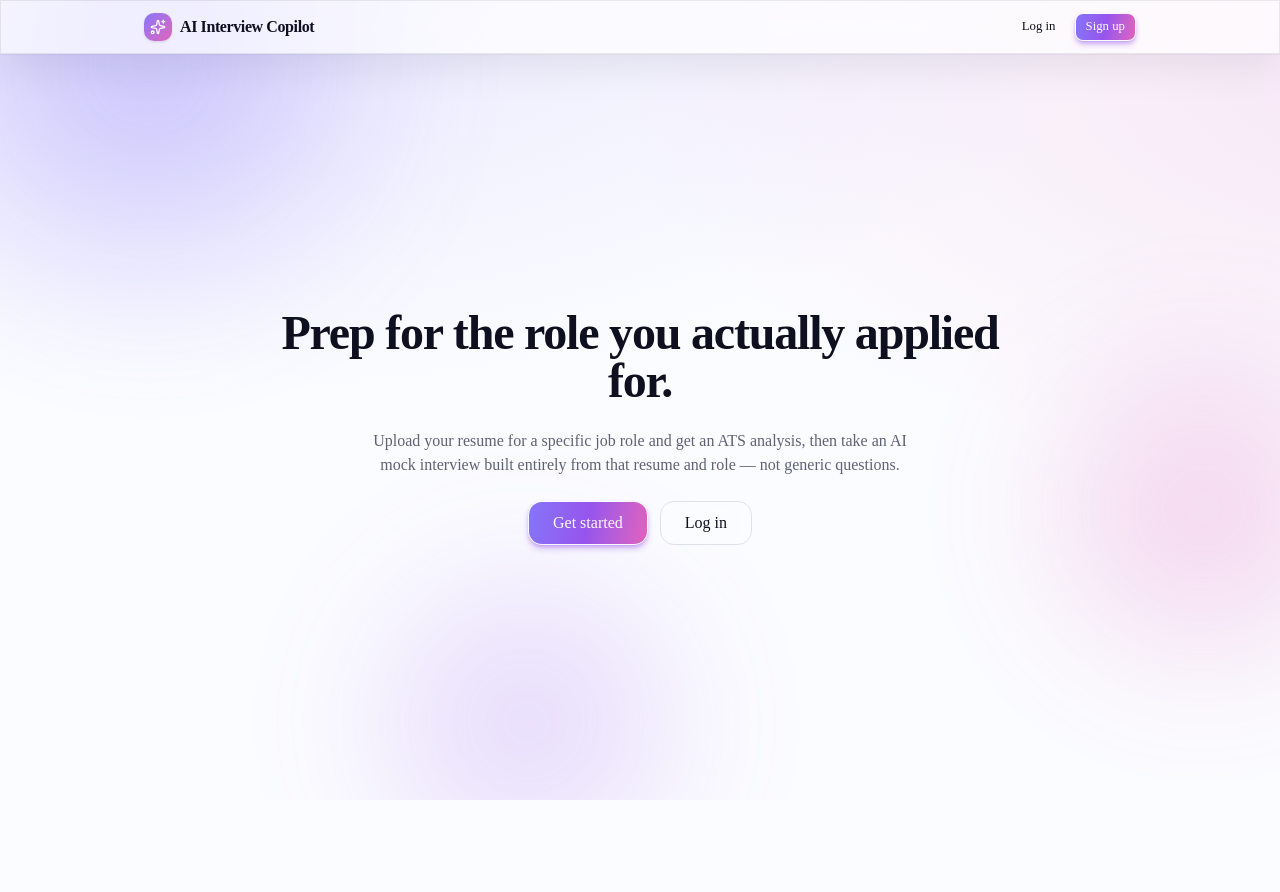
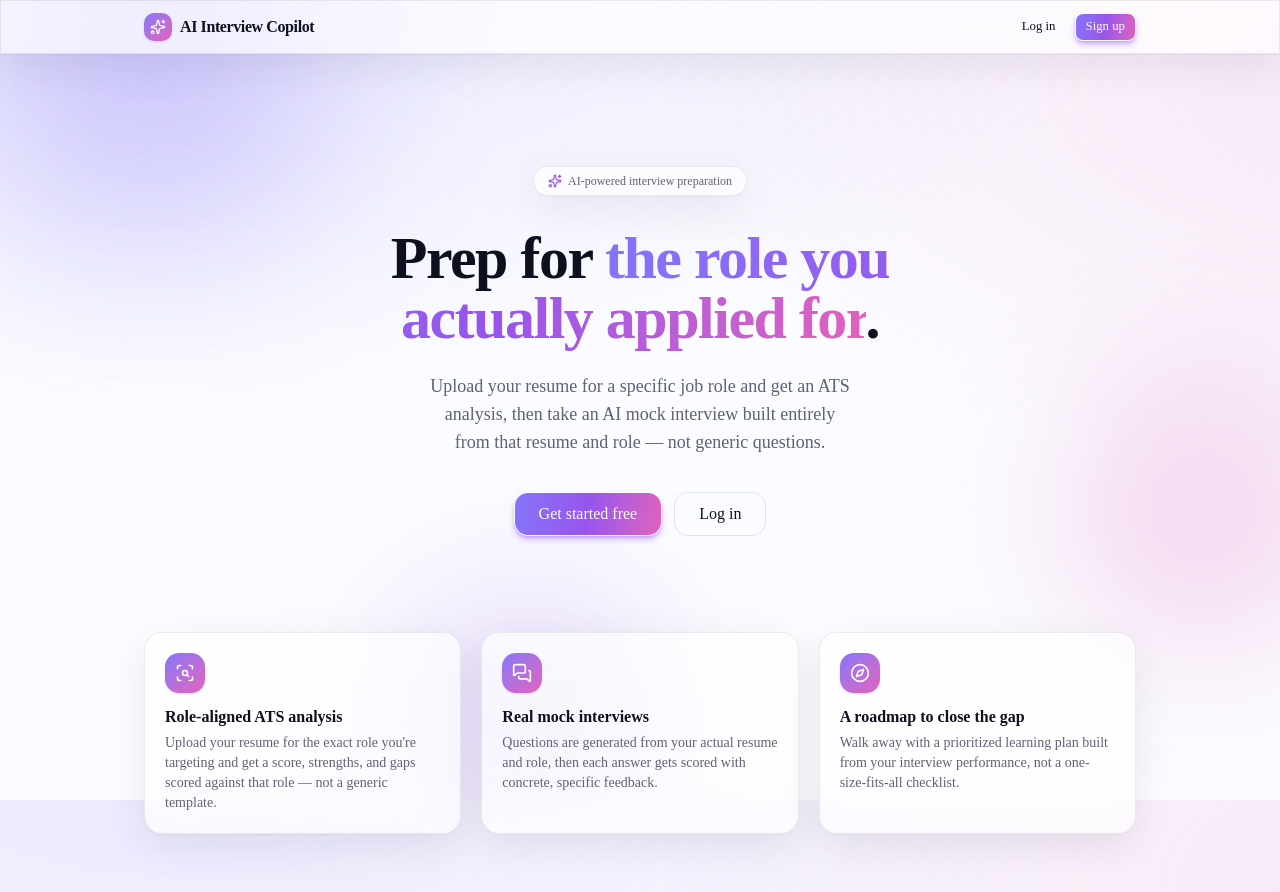
Before and after one commit to MMALLIKARJUN2312/AI_Interview_Copilot, a Next.js app in the folder client/: page / in a window 1280 px wide. Shown: the top 892 px of the page. Before the commit the page ends 800 px from the top, so only its background shows below. Built offline with nearby package versions, Linux system fonts and the light colour scheme; no server answers.

Commit message:
feat(auth): redesign landing, login, and register pages

```diff
--- a/client/app/login/page.tsx
+++ b/client/app/login/page.tsx
@@ -1,5 +1,6 @@
 "use client";
 
+import { LogIn } from "lucide-react";
 import Link from "next/link";
 import { useRouter } from "next/navigation";
 import { useState, type FormEvent } from "react";
@@ -46,8 +47,11 @@ export default function LoginPage() {
 
   return (
     <div className="mx-auto flex w-full max-w-sm flex-1 flex-col justify-center px-4 py-16">
-      <Card>
+      <Card className="glass-strong animate-fade-in-up">
         <CardHeader>
+          <div className="mb-1 flex size-10 items-center justify-center rounded-xl bg-[linear-gradient(135deg,var(--brand-from),var(--brand-to))] text-primary-foreground shadow-sm">
+            <LogIn className="size-5" />
+          </div>
           <CardTitle className="text-xl">Log in</CardTitle>
           <CardDescription>
             Welcome back. Enter your details below.
--- a/client/app/page.tsx
+++ b/client/app/page.tsx
@@ -1,11 +1,34 @@
 "use client";
 
+import { Compass, MessagesSquare, ScanSearch, Sparkles } from "lucide-react";
 import Link from "next/link";
 import { useRouter } from "next/navigation";
 import { useEffect } from "react";
 
 import { Button } from "@/components/ui/button";
+import { Card, CardDescription, CardHeader, CardTitle } from "@/components/ui/card";
 import { useAuth } from "@/lib/auth-context";
+
+const FEATURES = [
+  {
+    icon: ScanSearch,
+    title: "Role-aligned ATS analysis",
+    description:
+      "Upload your resume for the exact role you're targeting and get a score, strengths, and gaps scored against that role — not a generic template.",
+  },
+  {
+    icon: MessagesSquare,
+    title: "Real mock interviews",
+    description:
+      "Questions are generated from your actual resume and role, then each answer gets scored with concrete, specific feedback.",
+  },
+  {
+    icon: Compass,
+    title: "A roadmap to close the gap",
+    description:
+      "Walk away with a prioritized learning plan built from your interview performance, not a one-size-fits-all checklist.",
+  },
+];
 
 export default function HomePage() {
   const { user, isLoading } = useAuth();
@@ -22,23 +45,58 @@ export default function HomePage() {
   }
 
   return (
-    <div className="mx-auto flex max-w-3xl flex-1 flex-col items-center justify-center gap-6 px-4 py-24 text-center">
-      <h1 className="text-4xl font-semibold tracking-tight sm:text-5xl">
-        Prep for the role you actually applied for.
+    <div className="mx-auto flex w-full max-w-5xl flex-1 flex-col items-center px-4 py-20 sm:py-28">
+      <div className="animate-fade-in-up glass mb-8 inline-flex items-center gap-1.5 rounded-full px-3.5 py-1.5 text-xs font-medium text-muted-foreground">
+        <Sparkles className="size-3.5 text-[var(--brand-via)]" />
+        AI-powered interview preparation
+      </div>
+
+      <h1
+        className="animate-fade-in-up max-w-3xl text-balance text-center text-4xl font-semibold tracking-tight sm:text-6xl"
+        style={{ animationDelay: "0.05s" }}
+      >
+        Prep for{" "}
+        <span className="text-gradient-brand">the role you actually applied for</span>.
       </h1>
-      <p className="max-w-xl text-balance text-muted-foreground">
-        Upload your resume for a specific job role and get an ATS analysis,
-        then take an AI mock interview built entirely from that resume and
-        role &mdash; not generic questions.
+
+      <p
+        className="animate-fade-in-up mt-6 max-w-xl text-balance text-center text-muted-foreground sm:text-lg"
+        style={{ animationDelay: "0.12s" }}
+      >
+        Upload your resume for a specific job role and get an ATS analysis, then
+        take an AI mock interview built entirely from that resume and role
+        &mdash; not generic questions.
       </p>
-      <div className="flex gap-3">
+
+      <div
+        className="animate-fade-in-up mt-9 flex flex-col gap-3 sm:flex-row"
+        style={{ animationDelay: "0.18s" }}
+      >
         <Button size="lg" asChild>
-          <Link href="/register">Get started</Link>
+          <Link href="/register">Get started free</Link>
         </Button>
         <Button size="lg" variant="outline" asChild>
           <Link href="/login">Log in</Link>
         </Button>
       </div>
+
+      <div className="mt-24 grid w-full gap-5 sm:grid-cols-3">
+        {FEATURES.map(({ icon: Icon, title, description }, index) => (
+          <Card
+            key={title}
+            className="animate-fade-in-up transition-transform duration-300 hover:-translate-y-1"
+            style={{ animationDelay: `${0.24 + index * 0.08}s` }}
+          >
+            <CardHeader>
+              <div className="mb-2 flex size-10 items-center justify-center rounded-xl bg-[linear-gradient(135deg,var(--brand-from),var(--brand-to))] text-primary-foreground shadow-sm">
+                <Icon className="size-5" />
+              </div>
+              <CardTitle className="text-base">{title}</CardTitle>
+              <CardDescription>{description}</CardDescription>
+            </CardHeader>
+          </Card>
+        ))}
+      </div>
     </div>
   );
 }
--- a/client/app/register/page.tsx
+++ b/client/app/register/page.tsx
@@ -1,5 +1,6 @@
 "use client";
 
+import { UserPlus } from "lucide-react";
 import Link from "next/link";
 import { useRouter } from "next/navigation";
 import { useState, type FormEvent } from "react";
@@ -47,8 +48,11 @@ export default function RegisterPage() {
 
   return (
     <div className="mx-auto flex w-full max-w-sm flex-1 flex-col justify-center px-4 py-16">
-      <Card>
+      <Card className="glass-strong animate-fade-in-up">
         <CardHeader>
+          <div className="mb-1 flex size-10 items-center justify-center rounded-xl bg-[linear-gradient(135deg,var(--brand-from),var(--brand-to))] text-primary-foreground shadow-sm">
+            <UserPlus className="size-5" />
+          </div>
           <CardTitle className="text-xl">Create your account</CardTitle>
           <CardDescription>
             Start prepping for the role you actually want.
```
